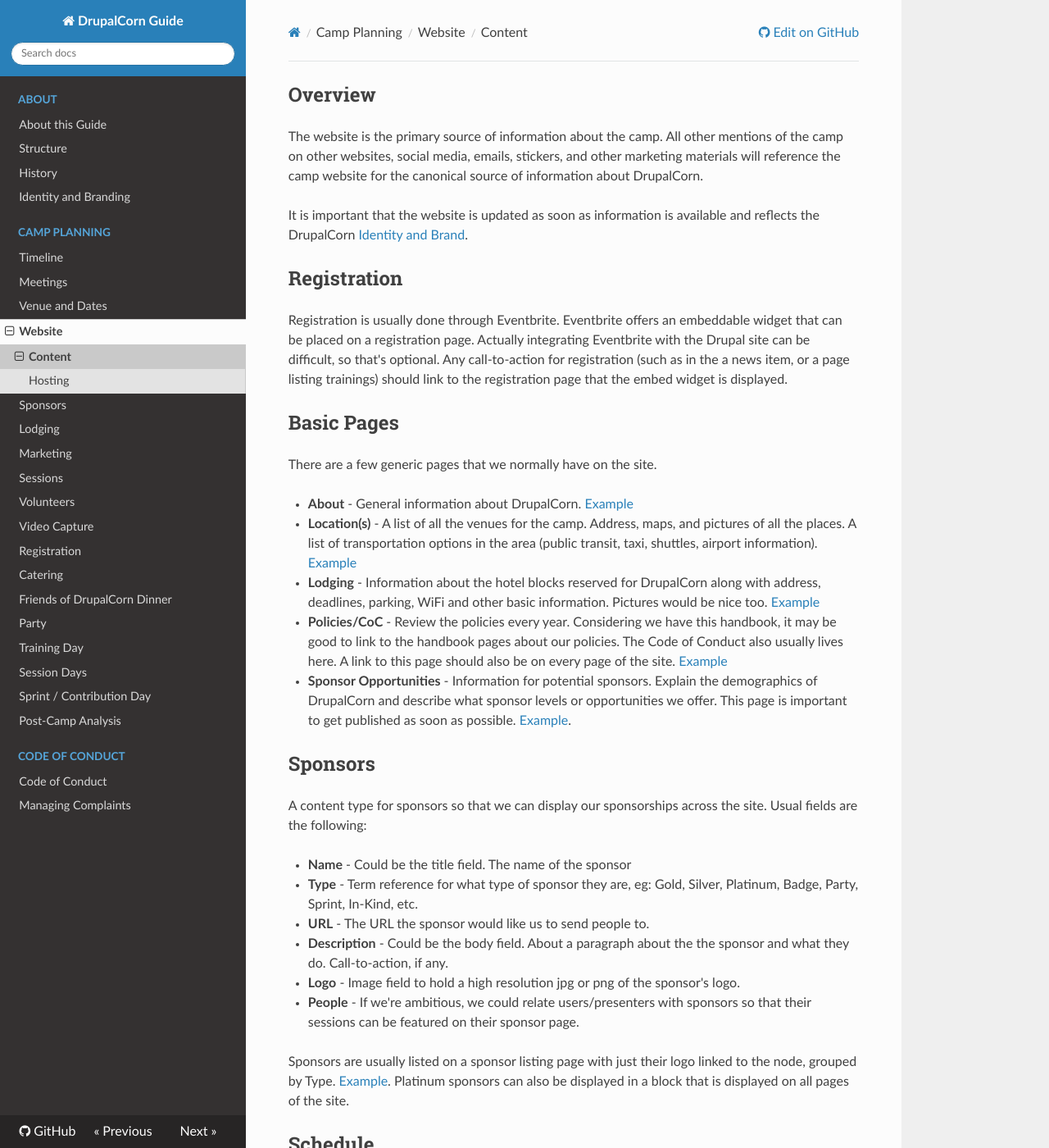
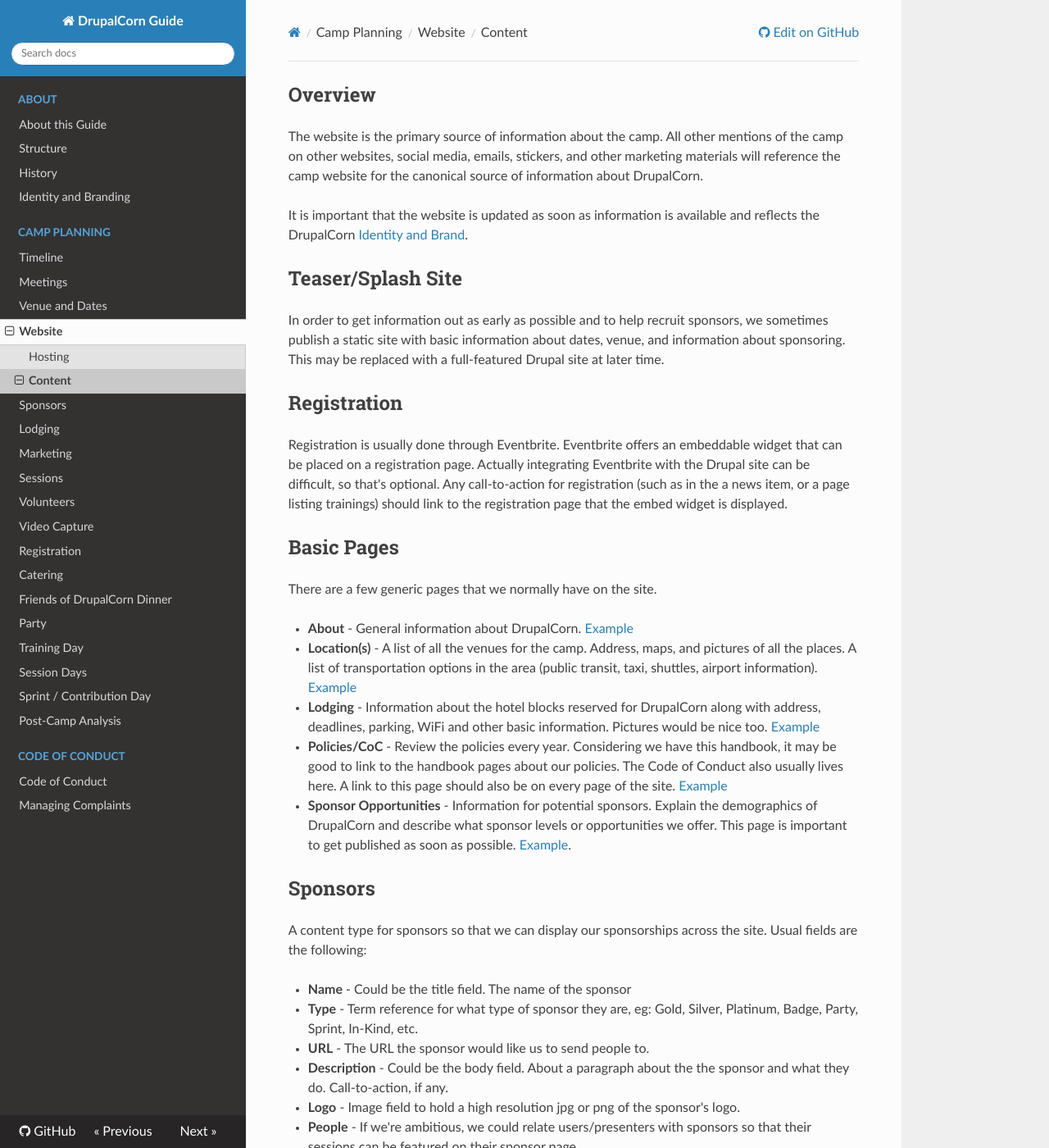
Before and after one commit to drupalcorn/guide, an MkDocs documentation site: the page built from docs/camp-planning/website_content.md, in a window 1280 px wide and 1400 px high. Shown: the whole window at 82% size. Built offline with MkDocs 1.6.1, drawn with Linux system fonts in a browser that asks for light colours; nearby versions of some CDN libraries; some of the changed text lies outside the part shown.

Commit message:
Re-organizing a bit

```diff
--- a/docs/camp-planning/website_content.md
+++ b/docs/camp-planning/website_content.md
@@ -2,6 +2,9 @@
 The website is the primary source of information about the camp. All other mentions of the camp on other websites, social media, emails, stickers, and other marketing materials will reference the camp website for the canonical source of information about DrupalCorn.
 
 It is important that the website is updated as soon as information is available and reflects the DrupalCorn [Identity and Brand](../../identity).
+
+## Teaser/Splash Site
+In order to get information out as early as possible and to help recruit sponsors, we sometimes publish a static site with basic information about dates, venue, and information about sponsoring. This may be replaced with a full-featured Drupal site at later time.
 
 ## Registration
 Registration is usually done through Eventbrite. Eventbrite offers an embeddable widget that can be placed on a registration page. Actually integrating Eventbrite with the Drupal site can be difficult, so that's optional. Any call-to-action for registration (such as in the a news item, or a page listing trainings) should link to the registration page that the embed widget is displayed.
--- a/mkdocs.yml
+++ b/mkdocs.yml
@@ -12,8 +12,8 @@ nav:
     - Meetings: 'camp-planning/meetings.md'
     - Venue and Dates: 'camp-planning/venue_dates.md'
     - Website:
+      - Hosting: 'camp-planning/website.md'
       - Content: 'camp-planning/website_content.md'
-      - Hosting: 'camp-planning/website.md'
     - Sponsors: 'camp-planning/sponsors.md'
     - Lodging: 'camp-planning/lodging.md'
     - Marketing: 'camp-planning/marketing.md'
```
Also changed, not shown: other parts of docs/camp-planning/website_content.md (+0 -2 lines).
